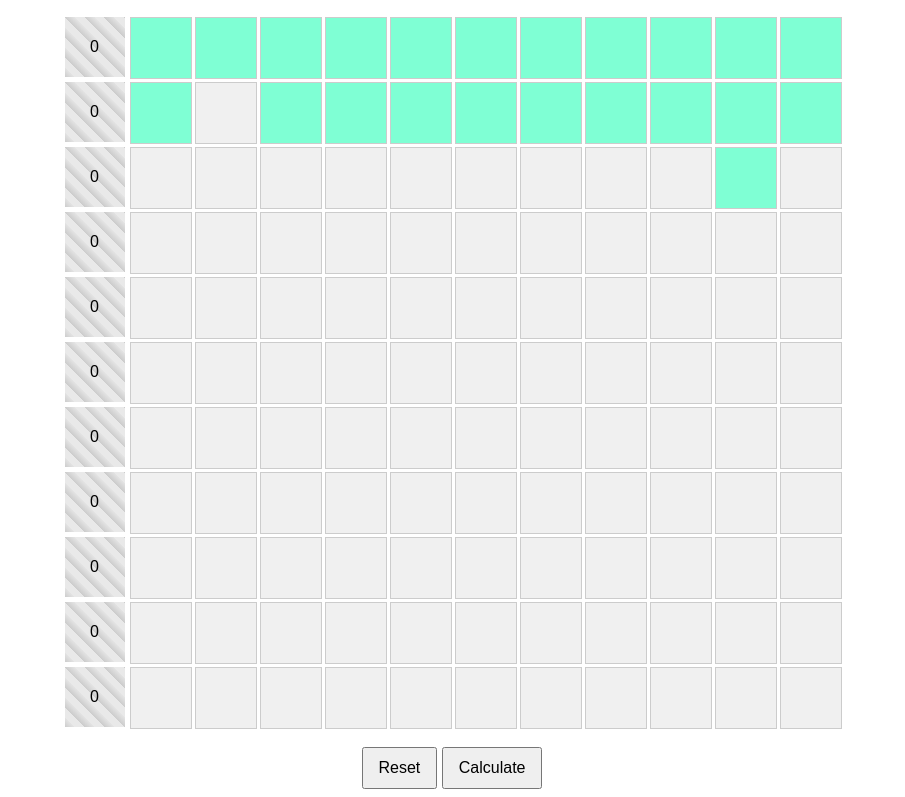
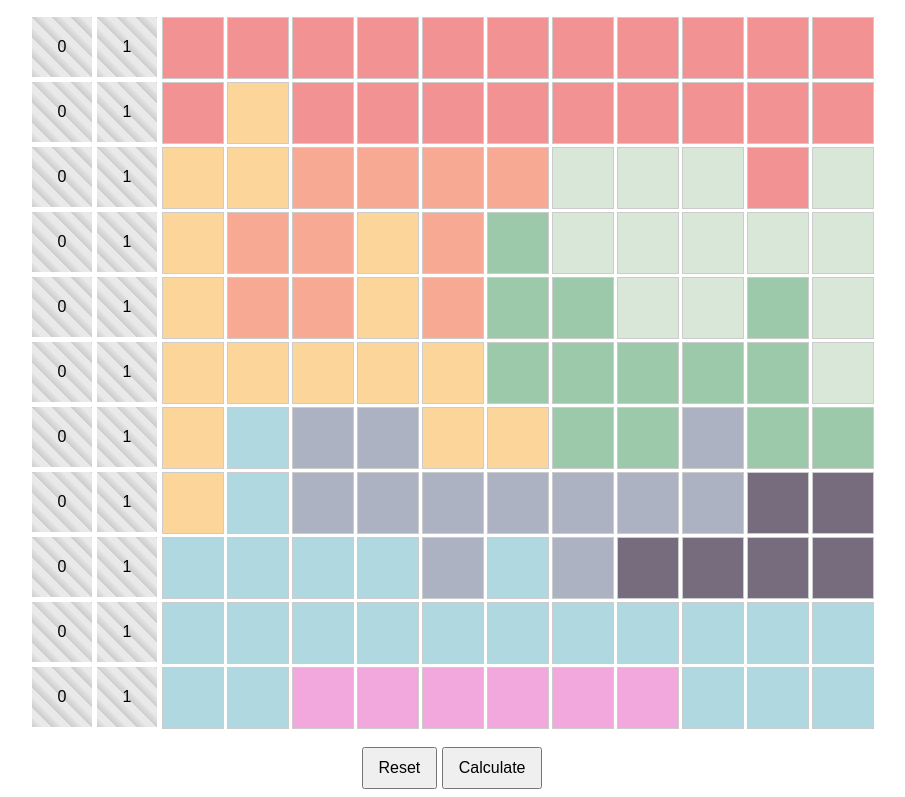
Before and after one commit to NickRK4/NumberCrossFive, a plain HTML site: page index.html in a window 1280 px wide. Shown: the part 61-858 px from the top of the page, without its empty margins (188-1093 px from the left). Drawn offline with Linux system fonts and the light colour scheme.

Commit message:
adding left instructions

```diff
--- a/script.js
+++ b/script.js
@@ -22,7 +22,7 @@ console.log(groups[0].length)
 const mirrors = Array(11).fill(0).map(() => Array(11).fill(0));
 
 for (let row = 0; row < 11; row++) {
-    for (let col = 0; col < 12; col++) {
+    for (let col = 0; col < 13; col++) {
     const cell = document.createElement('div');
     cell.classList.add('cell');
     cell.dataset.row = row;
@@ -31,9 +31,15 @@ for (let row = 0; row < 11; row++) {
     if (col === 0) {
         cell.classList.add('uneditable');
         cell.innerHTML = 0;
+    } else if (col === 1){
+        let message = document.createElement('p');
+        message.textContent = '1';
+        cell.appendChild(message);
+        cell.classList.add('uneditable');
+        cell.innerHTML = 1;
     } else {
         // Inner clickable cell logic
-        switch (groups[row][col - 1]) {
+        switch (groups[row][col - 2]) {
             case 0:
                 cell.classList.add('one');
                 break;
@@ -58,6 +64,8 @@ for (let row = 0; row < 11; row++) {
             case 7:
                 cell.classList.add('eight');
                 break;
+            case 8:
+            cell.classList.add('nine');
         }
 
 
--- a/style.css
+++ b/style.css
@@ -6,7 +6,7 @@ body {
 
 .grid {
   display: grid;
-  grid-template-columns: repeat(12, 60px);
+  grid-template-columns: repeat(13, 60px);
   grid-template-rows: repeat(11, 60px);
   gap: 5px;
   justify-content: center;
@@ -83,5 +83,37 @@ button {
 }
 
 .cell.one{
-  background-color: aquamarine;
+  background-color: #f39292
 }
+
+.cell.two{
+  background-color: #FCD59B
+}
+
+.cell.three{
+  background-color: #F8A993
+}
+
+.cell.four{
+  background-color: #d8e7d7;
+}
+
+.cell.five{
+  background-color: #9CC9AA;
+}
+
+.cell.six{
+  background-color: #afd8e0
+}
+
+.cell.seven{
+  background-color: #adb2c3;
+}
+
+.cell.eight{
+  background-color: #776b7e;
+}
+
+.cell.nine{
+  background-color: rgb(242, 168, 221);
+}
```
